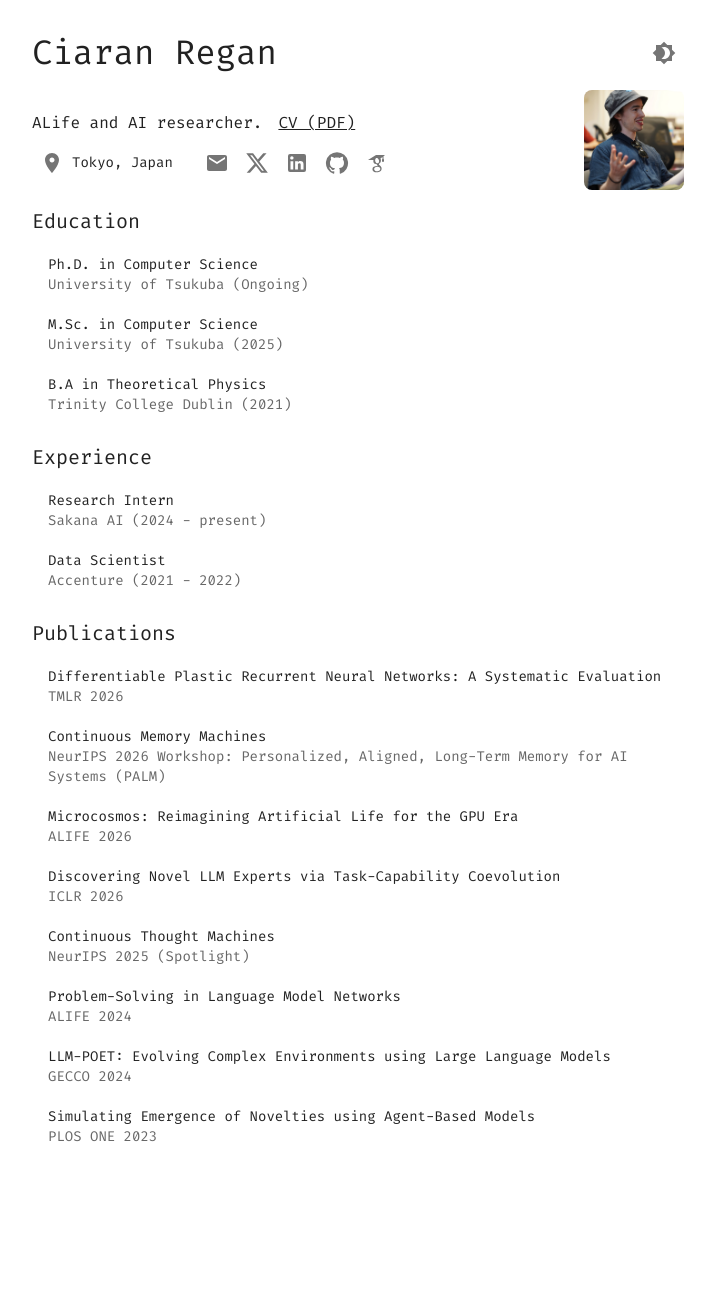
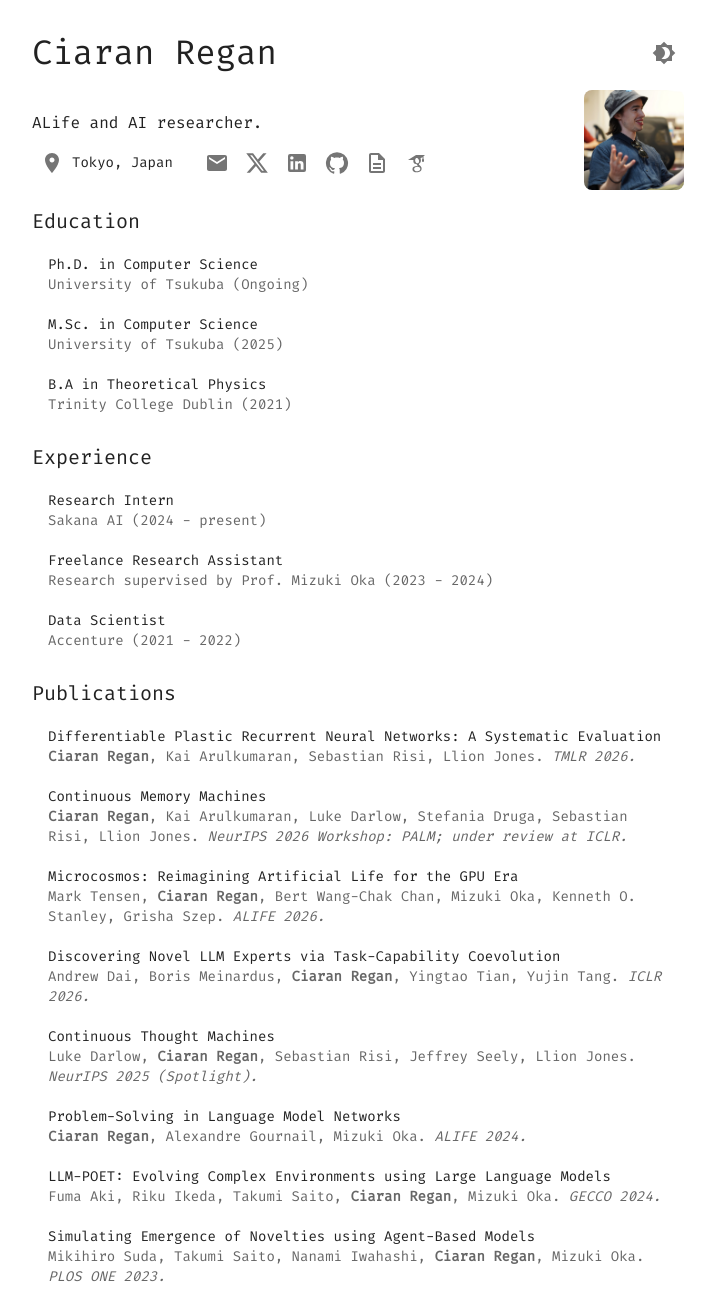
Before and after one commit to ciaran-regan-ie/personal-website, a React (Vite) app: page / in a window 1280 px wide. Shown: the whole page, without its empty margins (282-997 px from the left). Before the commit the page ends 1165 px from the top, so only its background shows below. Built offline with nearby package versions, Linux system fonts and the light colour scheme; the HTML template or start-up script is replaced by a standard one.

Commit message:
Align website experience and publication authors with CV

```diff
--- a/src/pages/HomePage.jsx
+++ b/src/pages/HomePage.jsx
@@ -2,7 +2,7 @@ import React from 'react';
 import { useTheme } from '@mui/material/styles';
 import useMediaQuery from '@mui/material/useMediaQuery';
 import { Container, Typography, Grid, IconButton, List, ListItem, ListItemText, Box, Link } from '@mui/material';
-import { Email, GitHub, LinkedIn, X, LocationOn, Brightness4, Brightness7 } from '@mui/icons-material';
+import { Email, GitHub, LinkedIn, X, LocationOn, Brightness4, Brightness7, DescriptionOutlined } from '@mui/icons-material';
 import GoogleScholarIconLight from '../assets/google-scholar-icon-light.svg?react';
 import GoogleScholarIconDark from '../assets/google-scholar-icon-dark.svg?react';
 import profilePhoto from '../assets/profile-photo.webp';
@@ -26,11 +26,8 @@ const HomePage = ({ darkMode, onToggleDarkMode }) => {
         <Grid size={{ xs: 12, md: isLgUp ? 8 : 12 }}>
           <Typography variant="body1" sx={{ my: 1 }}>
             ALife and AI researcher.
-            <Link href="/cv.pdf" target="_blank" rel="noopener noreferrer" color="inherit" sx={{ ml: 2 }}>
-              CV (PDF)
-            </Link>
           </Typography>
-          <Box display="flex" alignItems="center" sx={{ mt: 1 }}>
+          <Box display="flex" alignItems="center" flexWrap="wrap" sx={{ mt: 1 }}>
             <IconButton disableRipple sx={{ cursor: 'default' }}><LocationOn /></IconButton>
             <Typography variant="body2">Tokyo, Japan</Typography>
             <Link href="mailto:ciaran.regan@websci.cs.tsukuba.ac.jp">
@@ -45,6 +42,9 @@ const HomePage = ({ darkMode, onToggleDarkMode }) => {
             <Link href="https://github.com/ciaran-regan-ie" target="_blank" rel="noopener noreferrer">
               <IconButton><GitHub /></IconButton>
             </Link>
+            <IconButton component="a" href="/cv.pdf" target="_blank" rel="noopener noreferrer" aria-label="View CV" title="View CV">
+              <DescriptionOutlined />
+            </IconButton>
             <Link href="https://scholar.google.com/citations?user=q35leGMAAAAJ&hl=en" target="_blank" rel="noopener noreferrer">
               <IconButton>
                 <GoogleScholarIcon />
@@ -160,6 +160,12 @@ const HomePage = ({ darkMode, onToggleDarkMode }) => {
             } />
           </ListItem>
           <ListItem>
+            <ListItemText
+              primary="Freelance Research Assistant"
+              secondary="Research supervised by Prof. Mizuki Oka (2023 - 2024)"
+            />
+          </ListItem>
+          <ListItem>
             <ListItemText primary="Data Scientist" secondary={
               <>
                 <Link
@@ -207,7 +213,11 @@ const HomePage = ({ darkMode, onToggleDarkMode }) => {
                   Differentiable Plastic Recurrent Neural Networks: A Systematic Evaluation
                 </Link>
               }
-              secondary="TMLR 2026"
+              secondary={
+                <>
+                  <strong>Ciaran Regan</strong>, Kai Arulkumaran, Sebastian Risi, Llion Jones. <em>TMLR 2026.</em>
+                </>
+              }
             />
           </ListItem>
           <ListItem>
@@ -229,7 +239,11 @@ const HomePage = ({ darkMode, onToggleDarkMode }) => {
                   Continuous Memory Machines
                 </Link>
               }
-              secondary="NeurIPS 2026 Workshop: Personalized, Aligned, Long-Term Memory for AI Systems (PALM)"
+              secondary={
+                <>
+                  <strong>Ciaran Regan</strong>, Kai Arulkumaran, Luke Darlow, Stefania Druga, Sebastian Risi, Llion Jones. <em>NeurIPS 2026 Workshop: PALM; under review at ICLR.</em>
+                </>
+              }
             />
           </ListItem>
           <ListItem>
@@ -251,7 +265,11 @@ const HomePage = ({ darkMode, onToggleDarkMode }) => {
                   Microcosmos: Reimagining Artificial Life for the GPU Era
                 </Link>
               }
-              secondary="ALIFE 2026"
+              secondary={
+                <>
+                  Mark Tensen, <strong>Ciaran Regan</strong>, Bert Wang-Chak Chan, Mizuki Oka, Kenneth O. Stanley, Grisha Szep. <em>ALIFE 2026.</em>
+                </>
+              }
             />
           </ListItem>
           <ListItem>
@@ -273,7 +291,11 @@ const HomePage = ({ darkMode, onToggleDarkMode }) => {
                   Discovering Novel LLM Experts via Task-Capability Coevolution
                 </Link>
               }
-              secondary="ICLR 2026"
+              secondary={
+                <>
+                  Andrew Dai, Boris Meinardus, <strong>Ciaran Regan</strong>, Yingtao Tian, Yujin Tang. <em>ICLR 2026.</em>
+                </>
+              }
             />
           </ListItem>
           <ListItem>
@@ -295,7 +317,11 @@ const HomePage = ({ darkMode, onToggleDarkMode }) => {
                   Continuous Thought Machines
                 </Link>
               }
-              secondary="NeurIPS 2025 (Spotlight)"
+              secondary={
+                <>
+                  Luke Darlow, <strong>Ciaran Regan</strong>, Sebastian Risi, Jeffrey Seely, Llion Jones. <em>NeurIPS 2025 (Spotlight).</em>
+                </>
+              }
             />
           </ListItem>
           <ListItem>
@@ -317,7 +343,11 @@ const HomePage = ({ darkMode, onToggleDarkMode }) => {
                   Problem-Solving in Language Model Networks
                 </Link>
               }
-              secondary="ALIFE 2024"
+              secondary={
+                <>
+                  <strong>Ciaran Regan</strong>, Alexandre Gournail, Mizuki Oka. <em>ALIFE 2024.</em>
+                </>
+              }
             />
           </ListItem>
           <ListItem>
@@ -339,7 +369,11 @@ const HomePage = ({ darkMode, onToggleDarkMode }) => {
                   LLM-POET: Evolving Complex Environments using Large Language Models
                 </Link>
               }
-              secondary="GECCO 2024"
+              secondary={
+                <>
+                  Fuma Aki, Riku Ikeda, Takumi Saito, <strong>Ciaran Regan</strong>, Mizuki Oka. <em>GECCO 2024.</em>
+                </>
+              }
             />
           </ListItem>
           <ListItem>
@@ -361,7 +395,11 @@ const HomePage = ({ darkMode, onToggleDarkMode }) => {
                   Simulating Emergence of Novelties using Agent-Based Models
                 </Link>
               }
-              secondary="PLOS ONE 2023"
+              secondary={
+                <>
+                  Mikihiro Suda, Takumi Saito, Nanami Iwahashi, <strong>Ciaran Regan</strong>, Mizuki Oka. <em>PLOS ONE 2023.</em>
+                </>
+              }
             />
           </ListItem>
         </List>
```
Also changed, not shown: 1 other file (tests, documents, lock files or other folders).
